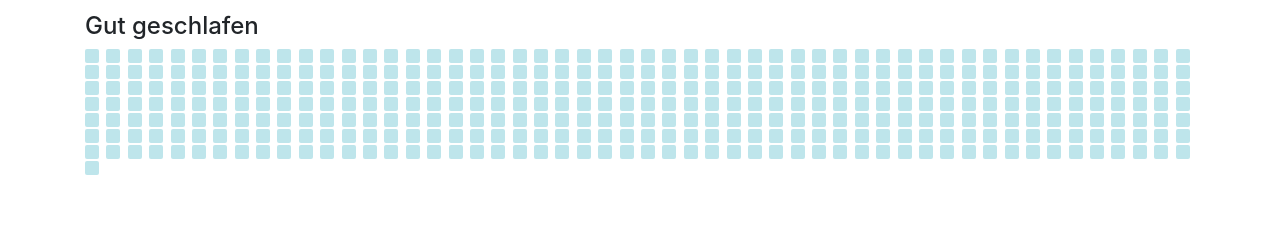
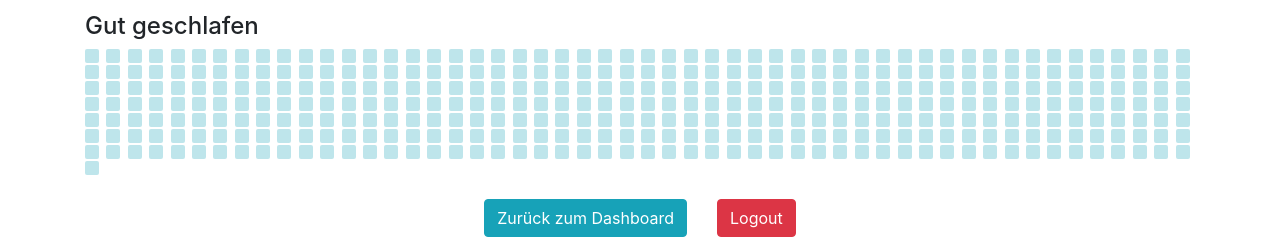
Before and after one commit to rain19a/performfit, a Flask app: page /fortschritt in a window 1280 px wide. Shown: the part 589-826 px from the top of the page. Before the commit the page ends 764 px from the top, so only its background shows below. Run offline with Flask 3, Linux system fonts and the light colour scheme; the visitor is signed in with stand-in values (Sample User, id 1); data that the repository does not hold is empty; some libraries are stand-ins or nearby versions.

Commit message:
modified:   templates/fortschritt.html

```diff
--- a/templates/fortschritt.html
+++ b/templates/fortschritt.html
@@ -72,6 +72,15 @@
         </div>
     </div>
 
+    <div class="row justify-content-center mt-4">
+        <div class="col-auto">
+            <a href="{{ url_for('dashboard') }}" class="btn btn-info">Zurück zum Dashboard</a>
+        </div>
+        <div class="col-auto">
+            <a href="{{ url_for('logout') }}" class="btn btn-danger">Logout</a>
+        </div>
+    </div>
+
     <!-- Optional: Bootstrap JS und Abhängigkeiten -->
     <script src="https://code.jquery.com/jquery-3.5.1.slim.min.js"></script>
     <script src="https://cdn.jsdelivr.net/npm/@popperjs/core@2.9.2/dist/umd/popper.min.js"></script>
```
Also changed, not shown: 1 other file.
